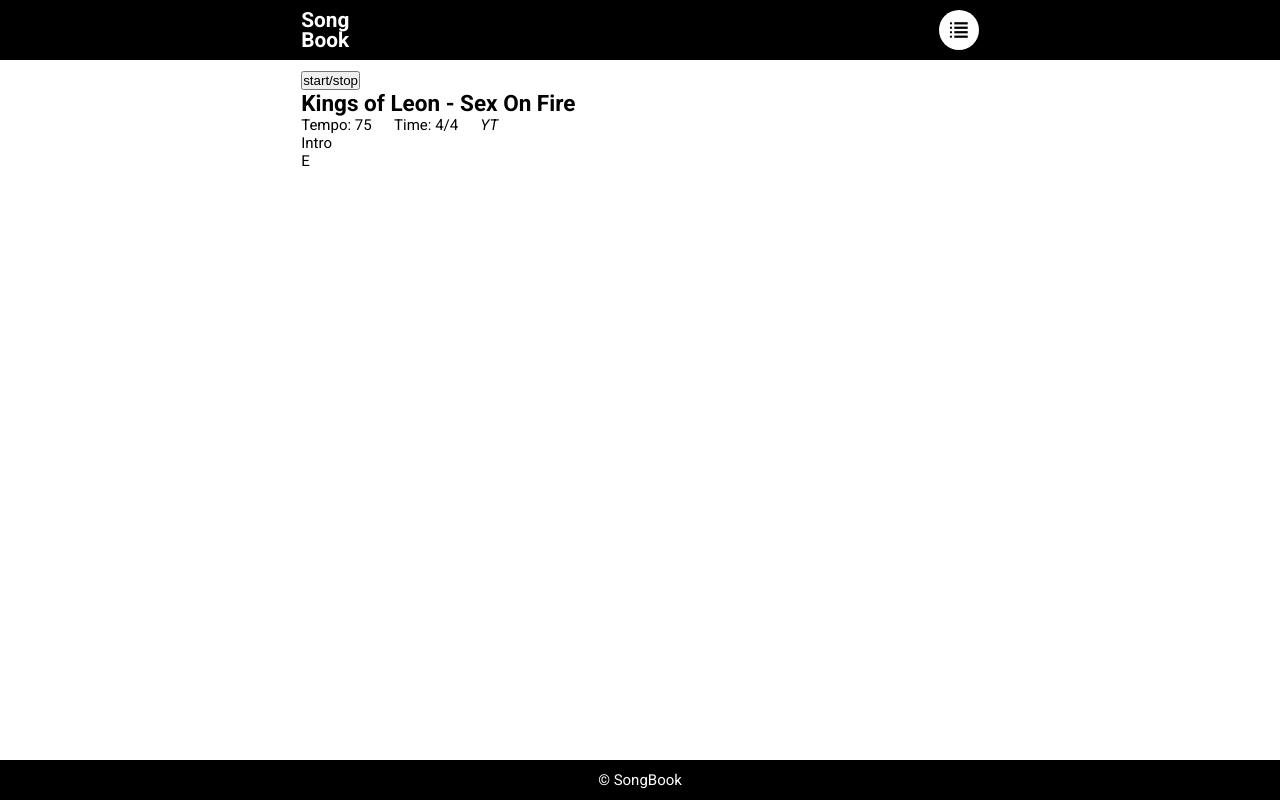
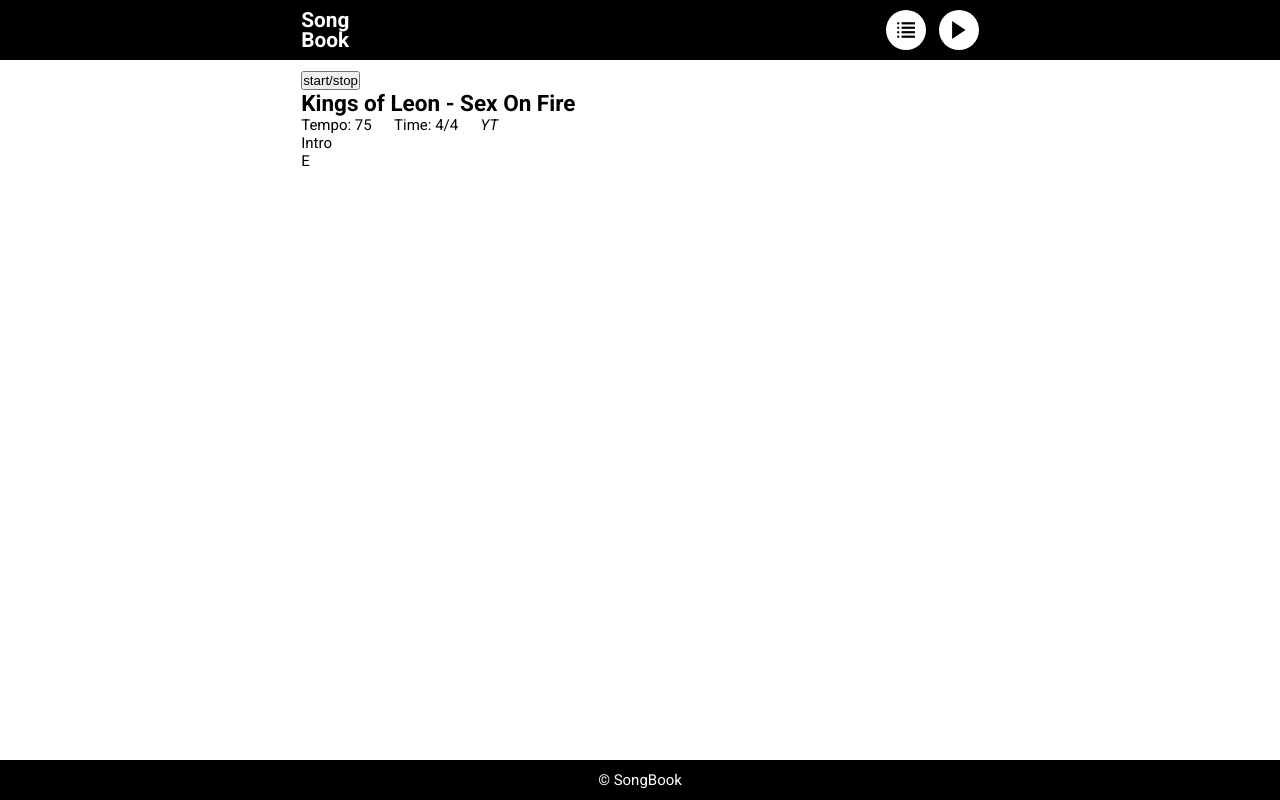
Before and after one commit to patrykkowalski0617/songbook, a React (Create React App) app: page / in a window 1280 px wide. Built offline with nearby package versions, Linux system fonts and the light colour scheme.

Commit message:
create play/pause  button in header (without events yet)

```diff
--- a/src/components/header/header-buttons/HeaderButtonContainer.js
+++ b/src/components/header/header-buttons/HeaderButtonContainer.js
@@ -3,26 +3,27 @@
 
 class ButtonContainer extends Component {
    state = {
-      lyricsListIcon: 0,
-      other: "status"
+      iconInitialIndex: [0, 0]
    };
 
-   buttonsData = {
-      lyricsList: {
-         icons: ["lyrics-list", "close"],
-         buttonName: "lyrics-list"
-      }
-   };
+   buttonsIcons = [["lyrics-list", "close"], ["play", "pause"]];
 
-   handleClick = function(callback) {
+   buttonsNames = ["lyrics-list", "play"];
+
+   handleClick = function(buttonIndex, callback) {
       console.log("test in Buttons");
-      let iconIndex = this.state.lyricsListIcon;
-      if (iconIndex !== this.buttonsData.lyricsList.icons.length - 1) {
+      let iconIndex = this.state.iconInitialIndex[buttonIndex];
+      let currentSate = this.state.iconInitialIndex.slice();
+      if (iconIndex !== this.buttonsIcons[buttonIndex].length - 1) {
          iconIndex++;
       } else {
          iconIndex = 0;
       }
-      this.setState({ lyricsListIcon: iconIndex });
+
+      currentSate[buttonIndex] = iconIndex;
+
+      this.setState({ iconInitialIndex: currentSate });
+
       if (callback) {
          callback();
       }
@@ -32,12 +33,14 @@
       return (
          <div className="row header-buttons">
             <HeaderButton
-               icon={
-                  this.buttonsData.lyricsList.icons[this.state.lyricsListIcon]
-               }
-               buttonName={this.buttonsData.lyricsList.buttonName}
-               test={this.props.test}
-               onClick={() => this.handleClick(this.props.onClick())}
+               icon={this.buttonsIcons[0][this.state.iconInitialIndex[0]]}
+               buttonName={this.buttonsNames[0]}
+               onClick={() => this.handleClick(0, this.props.onClick())}
+            />
+            <HeaderButton
+               icon={this.buttonsIcons[1][this.state.iconInitialIndex[1]]}
+               buttonName={this.buttonsNames[1]}
+               onClick={() => this.handleClick(1, this.props.onClick())}
             />
          </div>
       );
--- a/src/components/header/header.css
+++ b/src/components/header/header.css
@@ -40,4 +40,5 @@
     .header .header-buttons .header-button {
       padding: 0 0.4rem; }
       .header .header-buttons .header-button .icon {
-        font-size: 20px; }
+        font-size: 20px;
+        cursor: pointer; }
--- a/src/components/header/header.scss
+++ b/src/components/header/header.scss
@@ -43,6 +43,7 @@
          padding: 0 0.4rem;
          .icon {
             font-size: 20px;
+            cursor: pointer;
          }
       }
    }
```
Lines whose indentation alone changed are shown as unchanged.
